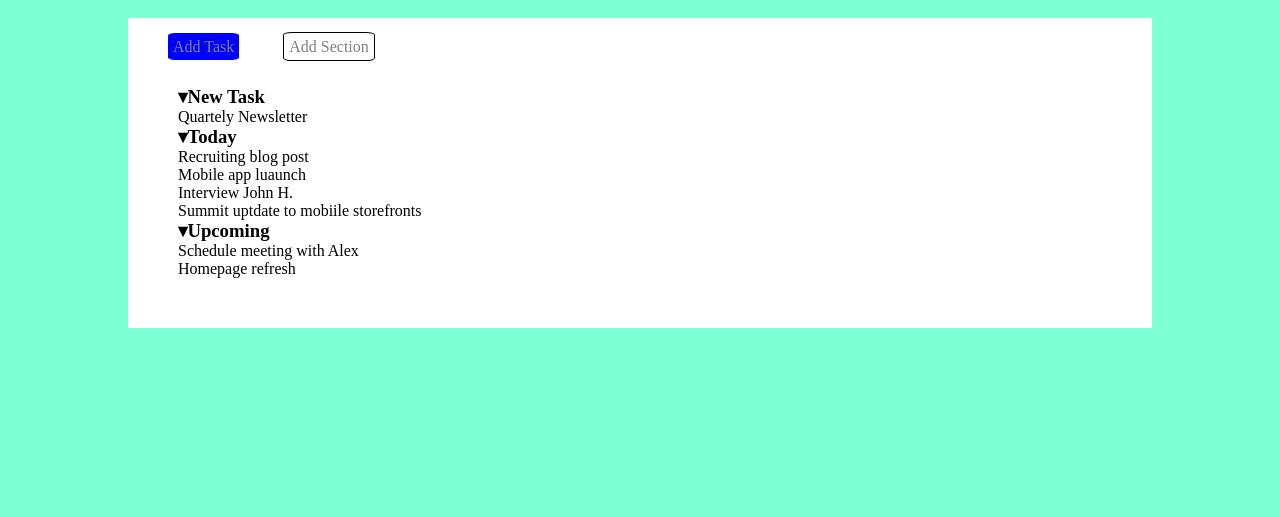
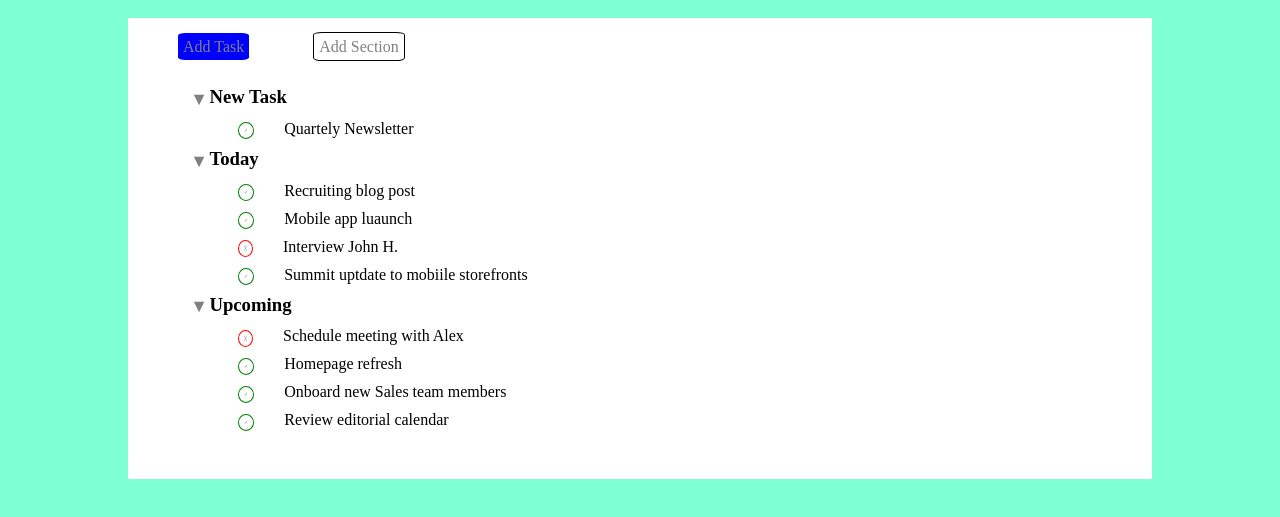
Before and after one commit to Ari88anna/html-css-toboolist, a plain HTML site: page index.html in a window 1280 px wide. Shown: the part 65-582 px from the top of the page. Drawn offline with Linux system fonts and the light colour scheme.

Commit message:
aggiunte tutte le entity

```diff
--- a/css/style.css
+++ b/css/style.css
@@ -34,7 +34,7 @@
  section span{
      width:50px;
      height:20px;
-     margin:20px;
+     margin:30px;
      border-radius:10%;
      padding: 5px;
      color:grey;
@@ -56,9 +56,39 @@
 
  section ul{
      list-style-type: none;
+     margin:10px;
+ }
+ li{
+     margin:10px;
  }
 
- .title
+ .blackdown{
+     vertical-align: middle;
+     margin:1px;
+ }
+
+ .check{
+     font-size: 5px;
+     width: 1px;
+     height: 1px;
+     border :1px solid green;
+     border-radius: 50%;
+     margin:1;
+     vertical-align: middle;
+ }
+ .xmark{
+    font-size: 5px;
+     width: 1px;
+     height: 1px;
+     border :1px solid red;
+     border-radius: 50%;
+     margin:1;
+     vertical-align: middle;
+
+ }
+
+
+
 
 
 
--- a/index.html
+++ b/index.html
@@ -24,27 +24,29 @@
         <section class="list">
             <!-- prima lista -->
             <ul>
-                <h3>&#9662;New Task</h3>
+                <h3><span class="blackdown">&#9662;</span>New Task</h3>
                 <ul>
-                    <li>Quartely Newsletter</li>
+                    <li><span class="check">&#10003;</span>Quartely Newsletter</li>
                 </ul>
             </ul>
             <!-- seconda lista -->
             <ul>
-                <h3>&#9662;Today</h3>
+                <h3><span class="blackdown">&#9662;</span>Today</h3>
                 <ul>
-                    <li>Recruiting blog post</li>
-                    <li>Mobile app luaunch</li>
-                    <li>Interview John H.</li>
-                    <li>Summit uptdate to mobiile storefronts</li>
+                    <li><span class="check">&#10003;</span>Recruiting blog post</li>
+                    <li><span class="check">&#10003;</span>Mobile app luaunch</li>
+                    <li><span class="xmark">&#9587;</span>Interview John H.</li>
+                    <li><span class="check">&#10003;</span>Summit uptdate to mobiile storefronts</li>
                 </ul>
             </ul>
             <!-- terza lista -->
             <ul>
-                <h3>&#9662;Upcoming</h3>
+                <h3><span class="blackdown">&#9662;</span>Upcoming</h3>
                 <ul>
-                    <li>Schedule meeting with Alex</li>
-                    <li>Homepage refresh</li>
+                    <li><span class="xmark">&#9587;</span>Schedule meeting with Alex</li>
+                    <li><span class="check">&#10003;</span>Homepage refresh</li>
+                    <li><span class="check">&#10003;</span>Onboard new Sales team members</li>
+                    <li><span class="check">&#10003;</span>Review editorial calendar</li>
                 </ul>
             </ul>
 
```
